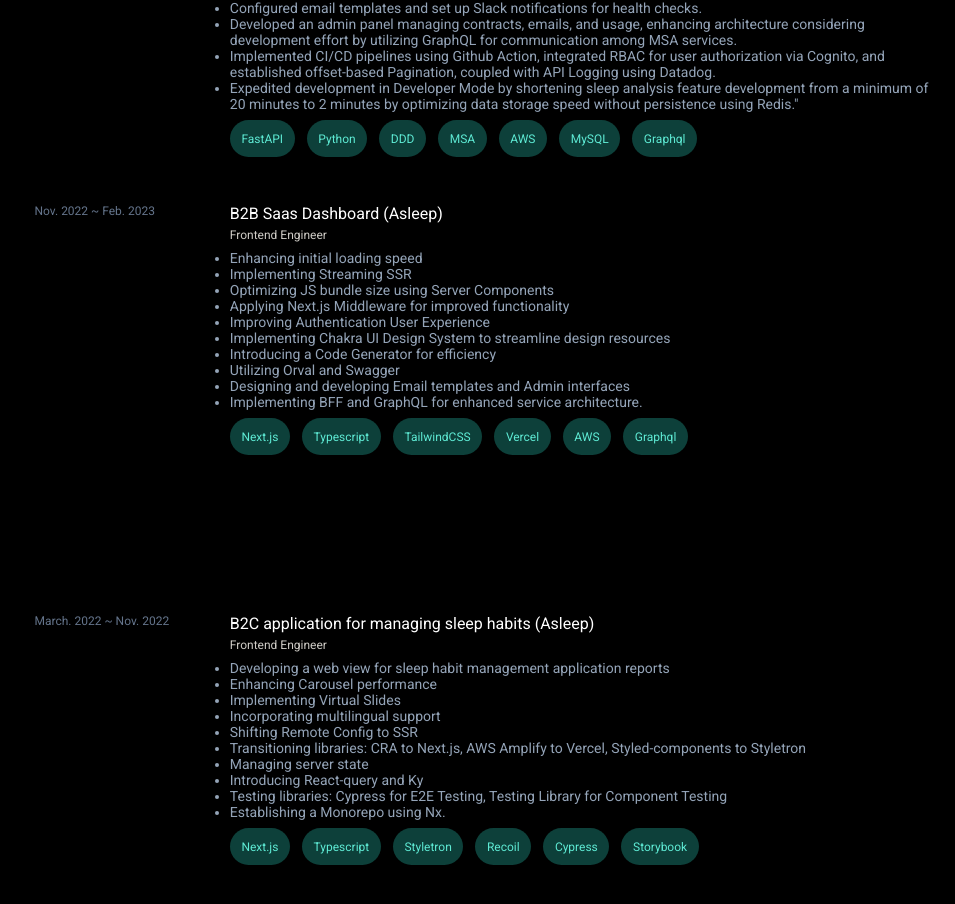
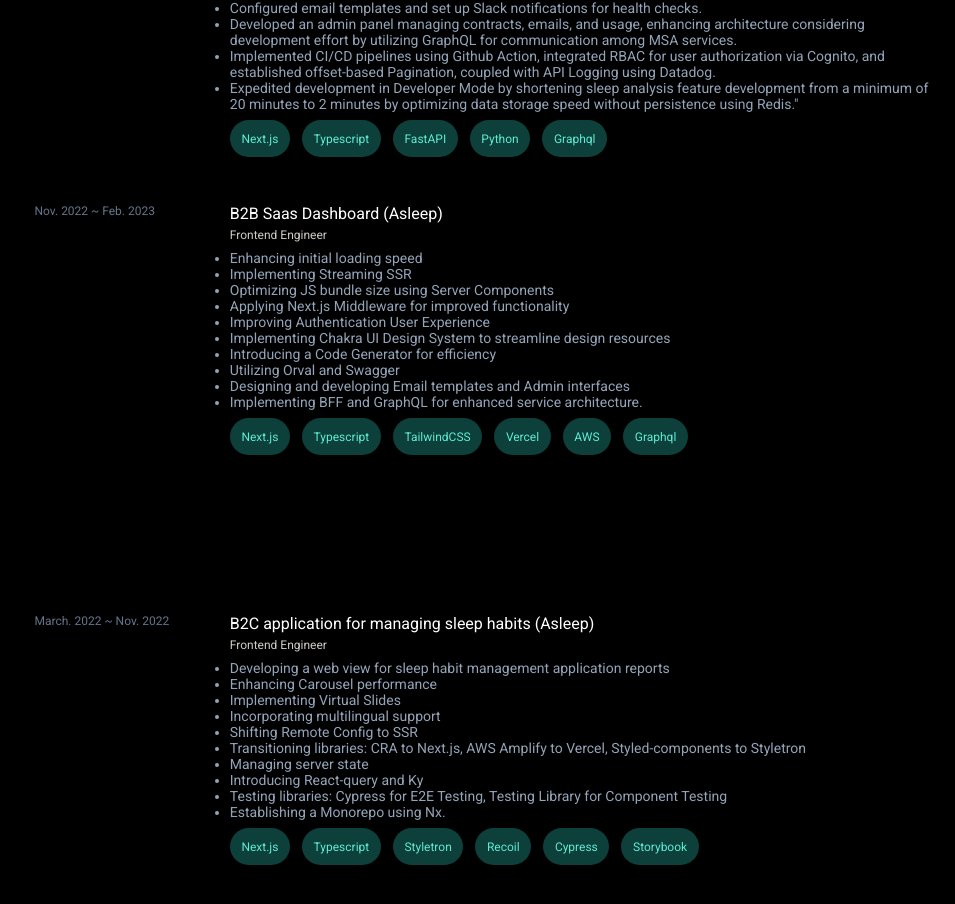
Before and after one commit to joon623/pr_website, a Next.js app: page / in a window 1280 px wide. Shown: the part 2760-3664 px from the top of the page, without its empty margins (325-1280 px from the left). Built offline with nearby package versions, Linux system fonts and the light colour scheme.

Commit message:
fix: work experience text 수정

```diff
--- a/src/components/organisms/WorkExperiences.tsx
+++ b/src/components/organisms/WorkExperiences.tsx
@@ -23,7 +23,7 @@ const WORK_DATA = [
       "Developed an admin panel managing contracts, emails, and usage, enhancing architecture considering development effort by utilizing GraphQL for communication among MSA services.\n" +
       "Implemented CI/CD pipelines using Github Action, integrated RBAC for user authorization via Cognito, and established offset-based Pagination, coupled with API Logging using Datadog.\n" +
       'Expedited development in Developer Mode by shortening sleep analysis feature development from a minimum of 20 minutes to 2 minutes by optimizing data storage speed without persistence using Redis."',
-    tags: ["FastAPI", "Python", "DDD", "MSA", "AWS", "MySQL", "Graphql"],
+    tags: ["Next.js", "Typescript", "FastAPI", "Python", "Graphql"],
   },
   {
     date: "Nov. 2022 ~ Feb. 2023",
```
